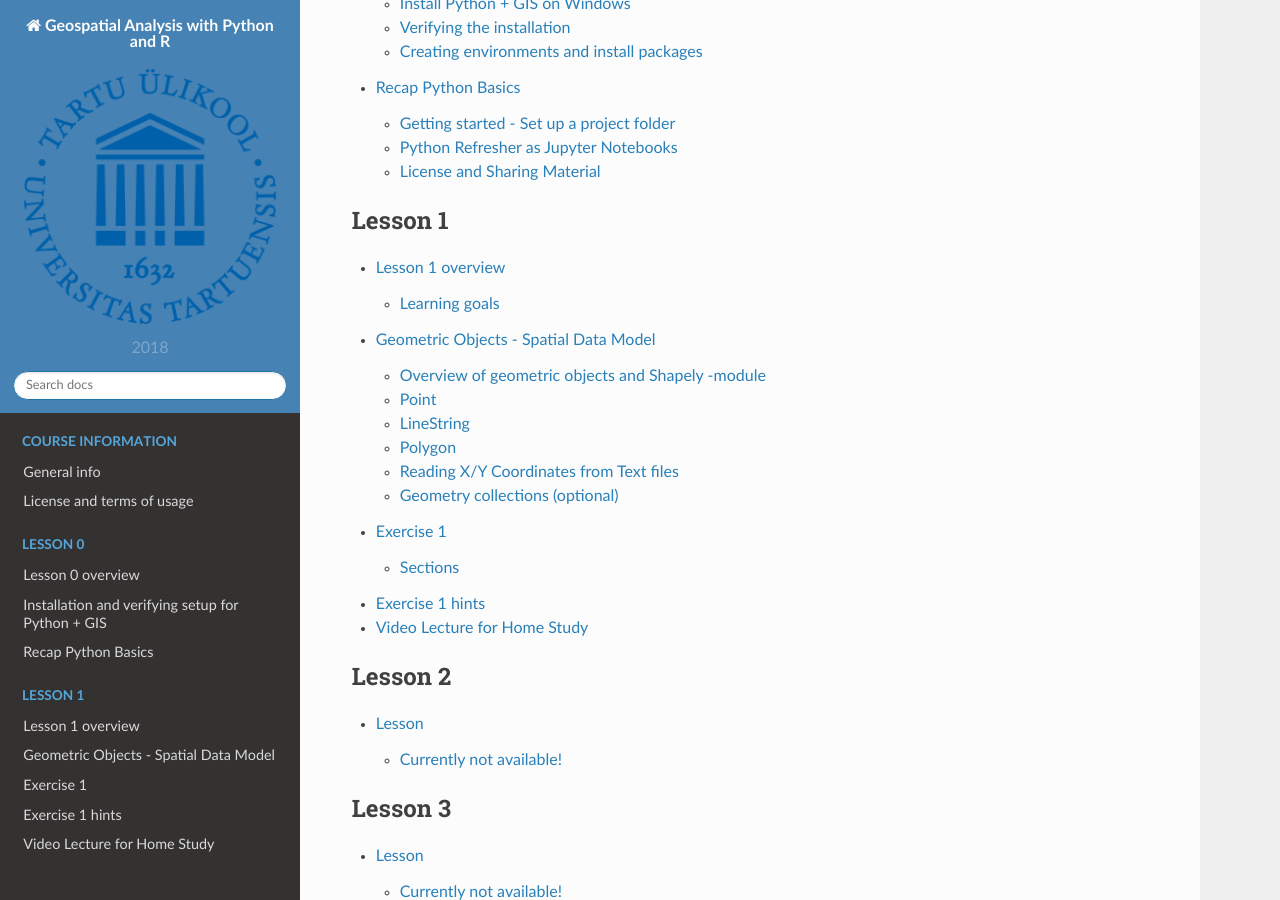
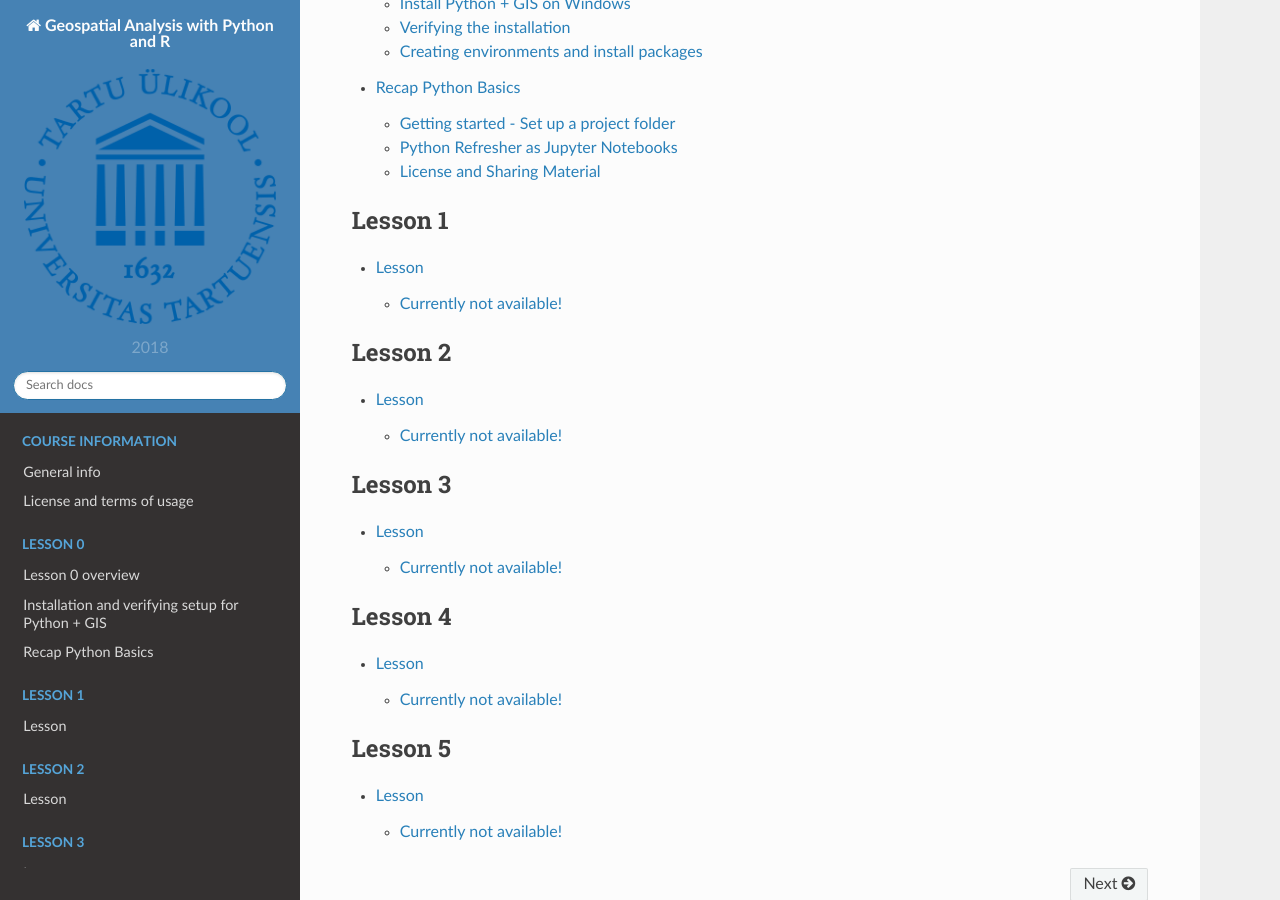
Before and after one commit to LandscapeGeoinformatics/geopython-ut-2018, a Sphinx documentation site: the page built from source/index.rst, in a window 1280 px wide and 900 px high, scrolled down 2446 px. Built offline with Sphinx 7.4.7 and the Read the Docs theme 2.0.0, drawn with Linux system fonts in a browser that asks for light colours; pages that are not in the unit, such as notebooks, are missing from menus.

```diff
--- a/source/index.rst
+++ b/source/index.rst
@@ -104,6 +104,9 @@
    :maxdepth: 2
    :caption: Lesson 1
 
+   lessons/currently-not-available
+
+.. commented out
    lessons/L1/overview
    lessons/L1/Geometric-Objects
    lessons/L1/ex-1
```
Also changed, not shown: source/lessons/L1/Geometric-Objects.rst (+16 -4 lines), source/codes/L1/solutions_to_exercise1.py (added).
